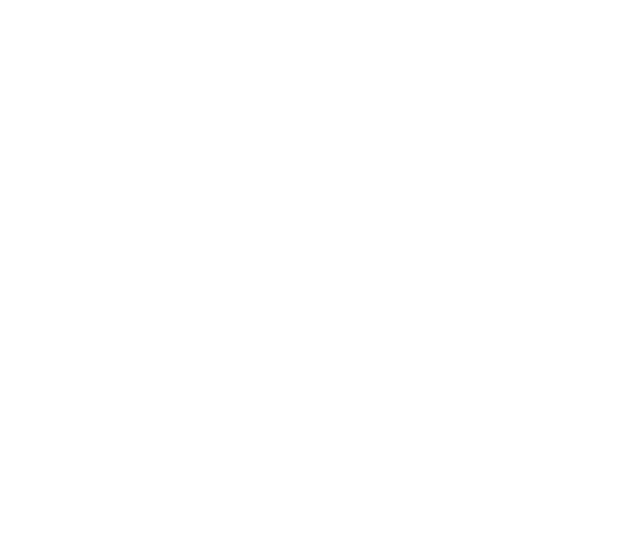
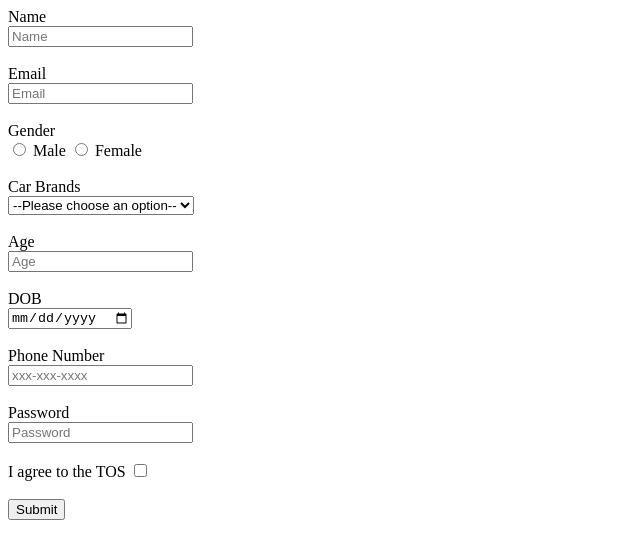
Before and after one commit to acciojob/signup-form-car-Avu2003, a website: page main.html in a window 1280 px wide. Shown: the whole page, without its empty margins (0-640 px from the left). Drawn offline with Linux system fonts and the light colour scheme.

Commit message:
created a submission

```diff
--- a/main.html
+++ b/main.html
@@ -1,16 +1,61 @@
 <!DOCTYPE html>
-
 <html>
 
 <head>
-	<link rel="stylesheet" href="styles.css">
+    <link rel="stylesheet" href="styles.css">
 </head>
 
 <body>
-	<!-- the entire body must be written by student -->
-    <script type="text/javascript" src="./script.js">
-</script>
+    <form method="post">
+        <!-- Name field -->
+        <label for="name">Name</label><br>
+        <input type="text" name="name" required id="name" placeholder="Name"><br><br>
 
+        <!-- Email field -->
+        <label for="email">Email</label><br>
+        <input type="email" name="email" required id="email" placeholder="Email"><br><br>
+
+        <!-- Gender field -->
+        <label>Gender</label><br>
+        <input type="radio" name="gender" required id="gender_m" value="Male">
+        <label for="gender_m">Male</label>
+        <input type="radio" name="gender" required id="gender_f" value="Female">
+        <label for="gender_f">Female</label><br><br>
+
+        <!-- Car Brands field -->
+        <label for="cars">Car Brands</label><br>
+        <select name="cars" id="cars" required>
+            <option value="" disabled selected>--Please choose an option--</option>
+            <option value="toyota">Toyota</option>
+            <option value="honda">Honda</option>
+            <option value="ford">Ford</option>
+        </select><br><br>
+
+        <!-- Age field -->
+        <label for="age">Age</label><br>
+        <input type="number" name="age" required id="age" placeholder="Age"><br><br>
+
+        <!-- DOB field -->
+        <label for="dob">DOB</label><br>
+        <input type="date" name="dob" id="dob" required><br><br>
+
+        <!-- Phone Number field -->
+        <label for="tel">Phone Number</label><br>
+        <input type="tel" name="tel" id="tel" placeholder="xxx-xxx-xxxx"><br><br>
+
+        <!-- Password field -->
+        <label for="password">Password</label><br>
+        <input type="password" name="password" id="password" required placeholder="Password"><br><br>
+
+        <!-- TOS field -->
+        <label for="tos">I agree to the TOS</label>
+        <input type="checkbox" name="tos" id="tos" required><br><br>
+
+        <!-- Submit button -->
+        <button type="submit">Submit</button>
+    </form>
+
+    <script type="text/javascript" src="./script.js"></script>
 </body>
 
 </html>
```
